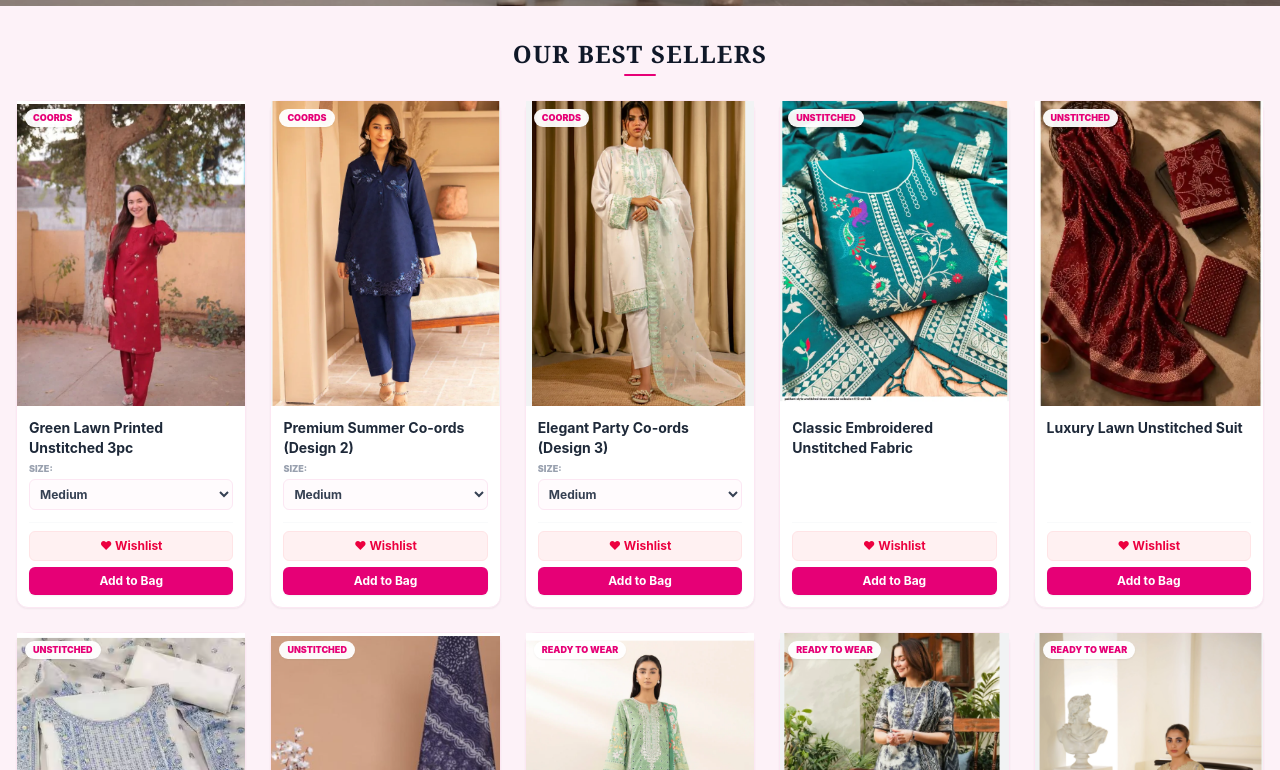
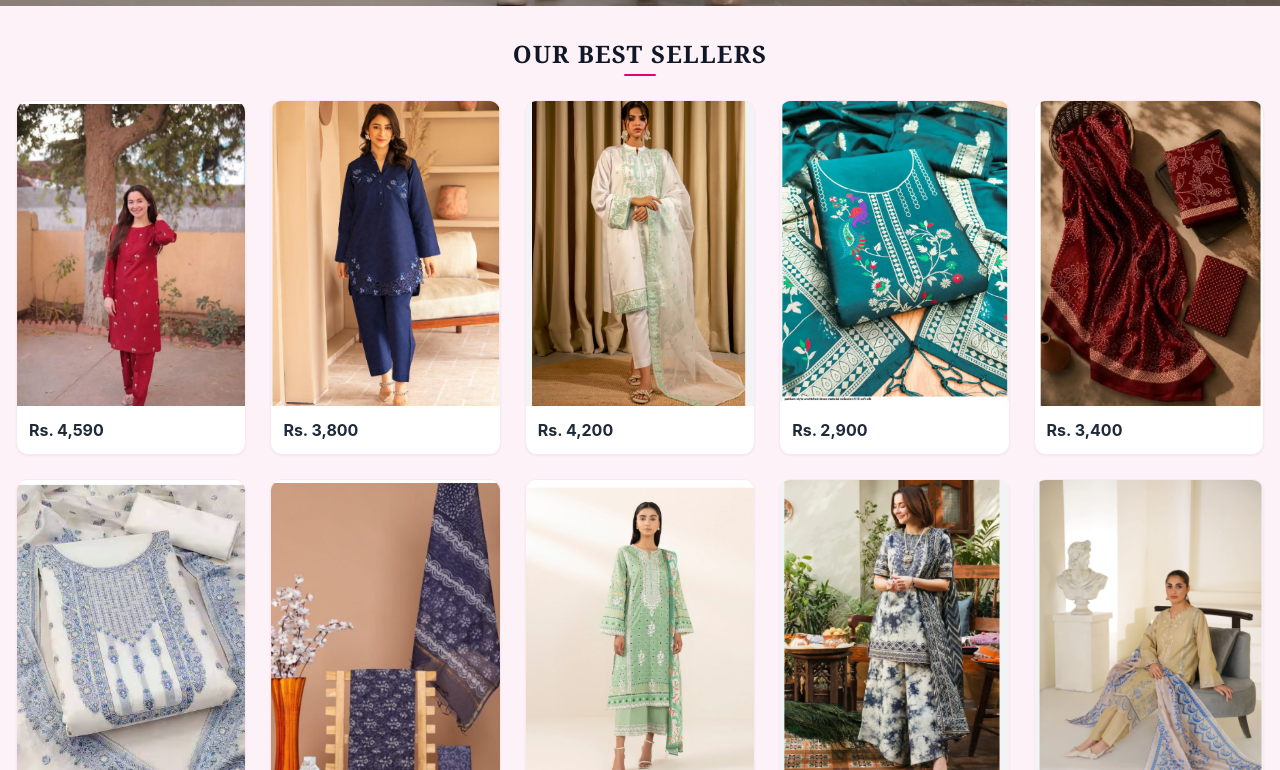
Before and after one commit to hareemareeba35-oss/clothing-store, a React (Vite) app: page / in a window 1280 px wide. Shown: the part 690-1460 px from the top of the page. Built offline with nearby package versions, Linux system fonts and the light colour scheme; the HTML template or start-up script is replaced by a standard one.

Commit message:
Update product cards

```diff
--- a/src/App.jsx
+++ b/src/App.jsx
@@ -619,93 +619,55 @@ const getSubTabs = () => {
       )}
 
       {/* Products Grid */}
+     {/* Products Grid */}
 <main
   id="products-section"
   className="max-w-7xl mx-auto px-4 py-8"
 >
   <h3 className="text-base md:text-2xl font-serif font-bold mb-1 text-gray-900 text-center uppercase tracking-wider">
-          {searchQuery ? `Results for "${searchQuery}"` : activeTab === 'All' ? 'Our Best Sellers' : `${activeTab} ${activeSubTab !== 'All' ? `> ${activeSubTab}` : ''}`}
+    {searchQuery
+      ? `Results for "${searchQuery}"`
+      : activeTab === 'All'
+        ? 'Our Best Sellers'
+        : `${activeTab} ${activeSubTab !== 'All' ? `> ${activeSubTab}` : ''}`}
   </h3>
+
   <div className="w-8 h-0.5 bg-pink-600 mx-auto mb-6 rounded-full"></div>
 
   {filteredProducts.length === 0 ? (
-          <div className="text-center py-12 text-gray-400 text-xs">Koi product nahi mili. Dobara search karein!</div>
+    <div className="text-center py-12 text-gray-400 text-xs">
+      Koi product nahi mili. Dobara search karein!
+    </div>
   ) : (
-          /* Strictly safe responsive row grids: 2 cards on mobile, 3 on tablets, 4 on desktop layout viewports */
     <div className="grid grid-cols-2 sm:grid-cols-2 md:grid-cols-3 lg:grid-cols-4 xl:grid-cols-5 gap-3 md:gap-6">
-    {filteredProducts.map((product) => {
-      const isInWishlist = wishlist.some(item => item.id === product.id);
-      const currentSize = selectedSizes[product.id] || 'Medium';
 
-              return (
+      {filteredProducts.map((product) => (
         <div
           key={product.id}
-  className="bg-white rounded-xl shadow-xs border border-pink-100 flex flex-col w-full"
+          className="bg-white rounded-xl shadow-xs border border-pink-100 overflow-hidden"
         >
 
-                  {/* Fixed standard aspect ratio block handling layout safely across phone screens */}
-                  <div className="w-full aspect-[3/4] bg-gray-50 overflow-hidden relative">
+          {/* Product Image */}
           <Link to={`/product/${product.id}`}>
+            <div className="w-full aspect-[3/4] bg-gray-50 overflow-hidden">
               <img
                 src={getImagePath(product.img)}
                 alt={product.name}
-                  className="w-full h-full object-cover cursor-pointer"
+                className="w-full h-full object-cover cursor-pointer hover:scale-105 transition-transform duration-300"
               />
+            </div>
           </Link>
 
-             <span className="absolute top-2 left-2 bg-white/95 text-pink-600 text-[9px] uppercase font-black px-2 py-0.5 rounded-full shadow-xs">
-              {product.subCat === 'All' ? product.mainCat : product.subCat}
-            </span>
-                 </div>
-
-
-                  <div className="p-3 flex flex-col flex-grow text-left">
-                    <h4 className="font-bold text-gray-800 mb-1 text-[11px] md:text-sm line-clamp-2">
-                      {product.name}
-                    </h4>
-
-
-                    {/* Size Selector */}
-                    {product.hasSizes && (
-                      <div className="mb-3">
-                        <label className="text-[9px] font-black uppercase text-gray-400 block mb-1">Size:</label>
-                        <select
-                          value={currentSize}
-                          onChange={(e) => handleSizeChange(product.id, e.target.value)}
-                          className="w-full p-1.5 rounded-md border border-pink-100 text-xs bg-pink-50/30 text-gray-700 outline-none font-bold"
-                        >
-                          <option value="Small">Small</option>
-                          <option value="Medium">Medium</option>
-                          <option value="Large">Large</option>
-                          <option value="XL">XL</option>
-                        </select>
-                      </div>
-                    )}
-
-                    {/* Actions Panel */}
-                    <div className="grid grid-cols-1 gap-1.5 mt-auto pt-2 border-t border-gray-50">
-                      <button
-                        onClick={() => toggleWishlist(product)}
-                        className={`py-1.5 rounded-md text-xs font-bold transition-all text-center border ${
-                          isInWishlist
-                            ? 'bg-rose-600 text-white border-rose-600'
-                            : 'bg-rose-50 text-rose-600 border-rose-100 hover:bg-rose-100'
-                        }`}
-                      >
-                        {isInWishlist ? '♥ Liked' : '♥ Wishlist'}
-                      </button>
-                      <button
-                        onClick={() => addToCart(product)}
-                        className="bg-pink-600 text-white hover:bg-pink-700 py-1.5 rounded-md text-xs font-bold text-center transition-all shadow-xs"
-                      >
-                        Add to Bag
-                      </button>
+          {/* Price Only */}
+          <div className="p-3 text-left">
+            <p className="text-sm md:text-base font-bold text-gray-800">
+              Rs. {product.price.toLocaleString()}
+            </p>
           </div>
 
         </div>
-                </div>
-              );
-            })}
+      ))}
+
     </div>
   )}
 </main>
```
Lines whose indentation alone changed are shown as unchanged.
